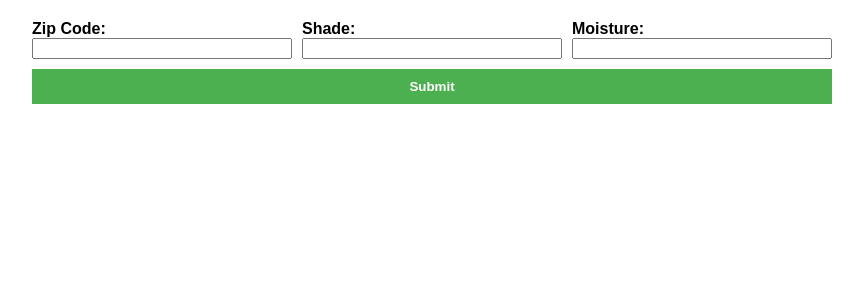
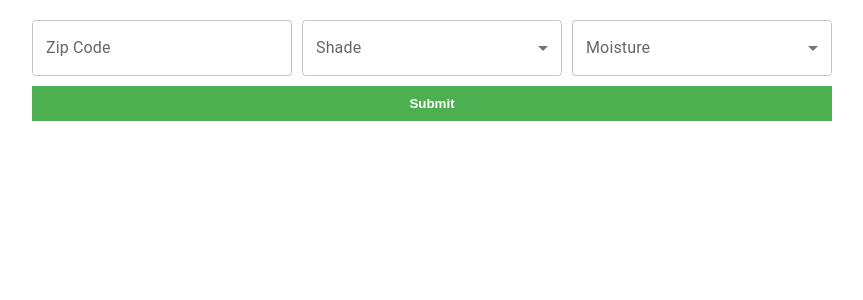
Before and after one commit to developing-human/planting-life, a React (Create React App) app in the folder frontend/: page / in a window 1280 px wide. Shown: the top 300 px of the page, without its empty margins (208-1071 px from the left). Built offline with nearby package versions, Linux system fonts and the light colour scheme.

Commit message:
dropdown select options implemented

```diff
--- a/frontend/package.json
+++ b/frontend/package.json
@@ -3,6 +3,9 @@
   "version": "0.1.0",
   "private": true,
   "dependencies": {
+    "@emotion/react": "^11.11.0",
+    "@emotion/styled": "^11.11.0",
+    "@mui/material": "^5.13.1",
     "@testing-library/jest-dom": "^5.16.5",
     "@testing-library/react": "^13.4.0",
     "@testing-library/user-event": "^13.5.0",
--- /dev/null
+++ b/frontend/src/DropdownSelect.js
@@ -0,0 +1,40 @@
+import { useState } from 'react';
+import Box from '@mui/material/Box';
+import InputLabel from '@mui/material/InputLabel';
+import MenuItem from '@mui/material/MenuItem';
+import FormControl from '@mui/material/FormControl';
+import Select from '@mui/material/Select';
+
+function DropdownSelect( {label, options} ) {
+  const [option, setOption] = useState('');
+
+  const handleChange = (event) => {
+    setOption(event.target.value);
+  };
+
+  console.log(option);
+
+  return (
+    <Box sx={{ minWidth: 120 }}>
+      <FormControl fullWidth>
+        <InputLabel id="demo-simple-select-label">{label}</InputLabel>
+
+        <Select
+          labelId="demo-simple-select-label"
+          id="demo-simple-select"
+          value={option}
+          label={`${label}`}
+          onChange={handleChange}
+        >
+
+        {options.map(option => {
+            return <MenuItem key={option} value={option}>{option}</MenuItem>
+        })}
+
+        </Select>
+      </FormControl>
+    </Box>
+  );
+}
+
+export default DropdownSelect;
--- a/frontend/src/Plants.js
+++ b/frontend/src/Plants.js
@@ -1,25 +1,37 @@
-import React, { useState, useEffect } from 'react';
-import axios from 'axios';
-import './Plants.css';
+import React, { useState, useEffect } from "react";
+
+// import material ui for zip code input
+import TextField from "@mui/material/TextField";
+
+// import reusable dropdown select component
+import DropdownSelect from "./DropdownSelect";
+
+import "./Plants.css";
 
 const Plants = () => {
   const [plants, setPlants] = useState([]);
   const [formData, setFormData] = useState(null);
+
+  // set drop down menu options
+  const shadeOptions = ["Full Shade", "Partial Shade", "Sun"];
+  const moistureOptions = ["Wet", "Damp", "Dry"];
 
   useEffect(() => {
     if (!formData) return;
 
     const { zip, shade, moisture } = formData;
 
-        const sse = new EventSource(`http://localhost:8080/plants?zip=${zip}&shade=${shade}&moisture=${moisture}`);
+    const sse = new EventSource(
+      `http://localhost:8080/plants_mock?zip=${zip}&shade=${shade}&moisture=${moisture}`
+    );
 
-        sse.onmessage = e => {
+    sse.onmessage = (e) => {
       let plant = JSON.parse(e.data);
       setPlants((prevPlants) => [...prevPlants, plant]);
     };
 
     sse.addEventListener("close", (event) => {
-            sse.close()
+      sse.close();
     });
 
     sse.addEventListener("image_url", (event) => {
@@ -28,16 +40,17 @@ const Plants = () => {
       const scientificName = splitData[0];
       const imageUrl = splitData[1];
 
-
       setPlants((prevPlants) => {
         console.log("About to update url, plants.length=" + prevPlants.length);
         const newPlants = prevPlants.map((plant) => {
           if (plant.scientific === scientificName) {
-                        console.log("Updating " + plant.scientific + " with url: " + imageUrl);
+            console.log(
+              "Updating " + plant.scientific + " with url: " + imageUrl
+            );
             const updatedPlant = {
               ...plant,
-                            image_url: imageUrl
-                        }
+              image_url: imageUrl,
+            };
 
             console.log("Updated plant");
             return updatedPlant;
@@ -46,7 +59,6 @@ const Plants = () => {
           console.log("Not updating plant, but keeping it");
           return plant;
         });
-
 
         console.log("Updating newPlants.length=" + prevPlants.length);
 
@@ -57,60 +69,41 @@ const Plants = () => {
     return () => {
       sse.close();
     };
-
   }, [formData]);
 
   const handleSubmit = async (event) => {
     event.preventDefault();
     setFormData({
-            zip: document.getElementById('zip').value,
-            shade: document.getElementById('shade').value,
-            moisture: document.getElementById('moisture').value,
+      zip: document.getElementById("zip").value,
+      shade: document.getElementById("shade"),
+      moisture: document.getElementById("moisture"),
     });
-
   };
 
   return (
     <div>
       <form onSubmit={handleSubmit}>
-            <label>
-              Zip Code:
-              <input
-                id="zip"
-                name="zip"
-                type="text"
-              />
-            </label>
+        <TextField id="zip" label="Zip Code" variant="outlined" />
 
-            <label>
-              Shade:
-              <input
-                id="shade"
-                name="shade"
-                type="text"
-              />
-            </label>
+        <DropdownSelect id="shade" label="Shade" options={shadeOptions} />
 
-            <label>
-              Moisture:
-              <input
-                id="moisture"
-                name="moisture"
-                type="text"
-              />
-            </label>
-            <button type="submit">
-                Submit
-            </button>
+        <DropdownSelect id="moisture" label="Moisture" options={moistureOptions} />
+
+        <button type="submit">Submit</button>
       </form>
       <table>
         <tbody>
           {plants.map((plant, index) => (
             <tr>
-                        <td><a href={plant.image_url}><img src={plant.image_url} width="150"/></a></td>
+              <td>
+                <a href={plant.image_url}>
+                  <img src={plant.image_url} width="150" />
+                </a>
+              </td>
               <td>
                 <b>{plant.common}</b>
-                            <i>{plant.scientific}</i><br /> <br />
+                <i>{plant.scientific}</i>
+                <br /> <br />
                 Blooms in {plant.bloom.toLowerCase()}. {plant.description}
               </td>
             </tr>
```
Also changed, not shown: frontend/src/Plants.css (line endings or trailing spaces), 1 other file (tests, documents, lock files or other folders). Lines whose indentation alone changed are shown as unchanged.
